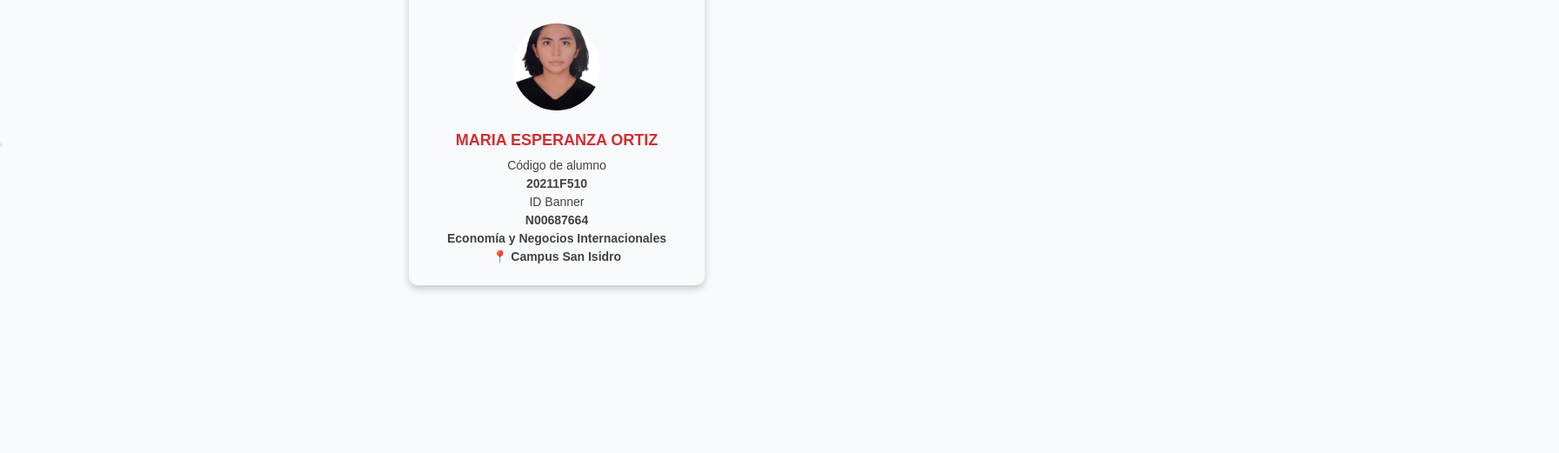
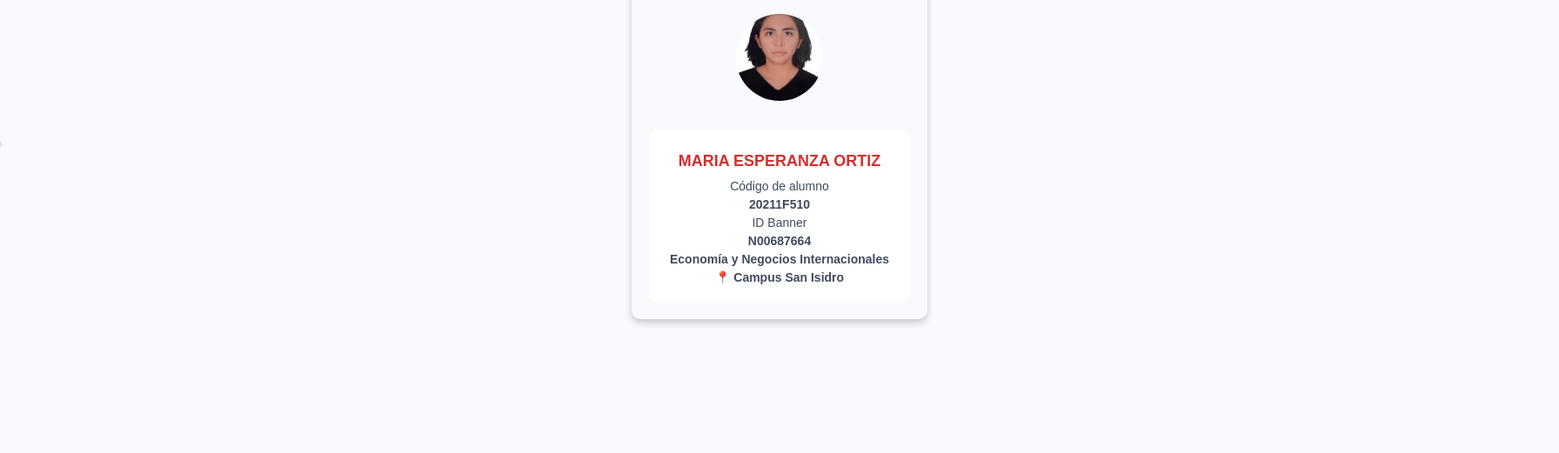
Before and after one commit to DerJagerMaster21/U_ID, a plain HTML site: page index.html in a window 1280 px wide. Shown: the part 307-828 px from the top of the page at 87% size, 1792 px wide, since content can reach past the window. Before the commit the page ends 800 px from the top, so only its background shows below. Drawn offline with Linux system fonts and the light colour scheme.

Commit message:
Version Preliminar 2

```diff
--- a/styles.css
+++ b/styles.css
@@ -1,16 +1,16 @@
 body {
-    font-family: 'Montserrat Bold', Arial, sans-serif; /* Change font to Roboto Bold */
-    background-color: #f9fafe; /* Keep the updated background color */
+    font-family: 'Solano Gothic MVB Negrita', Arial, sans-serif; /* Keep the font */
+    background-color: #f9fafe;
     display: flex;
     justify-content: center;
     align-items: center;
-    height: 100vh; /* Restore fixed height */
-    max-width: 414px; /* Restore original width */
-    margin: 0 auto; /* Center content horizontally */
+    width: 1792px; /* Set width to 1792px */
+    height: 828px; /* Set height to 828px */
+    margin: 0 auto;
 }
 
 .id-card {
-    background-color: #f9fafe;
+    background-color: f9fafe;
     border-radius: 10px;
     box-shadow: 0 4px 8px rgba(0, 0, 0, 0.2);
     width: 300px;
@@ -46,7 +46,7 @@ body {
     font-size: 24px;
     font-weight: bold;
     color: black;
-    background-color: #dbd9ff; /* Restore celeste pastel background */
+    background-color: #dbd9ff;
     padding: 5px 10px;
     border-radius: 5px;
     font-stretch: expanded;
@@ -66,6 +66,13 @@ body {
     margin: 10px 0;
 }
 
+.info {
+    background-color: #ffffff; /* Light gray background for the rectangle */
+    border-radius: 10px; /* Rounded corners */
+    padding: 15px; /* Add padding inside the rectangle */
+    margin-top: 20px; /* Add spacing above the rectangle */
+}
+
 .info h1 {
     font-size: 18px;
     color: #d32f2f;
@@ -74,7 +81,7 @@ body {
 
 .info p {
     font-size: 14px;
-    color: #424242;
+    color: #404b5f;
     margin: 5px 0;
 }
 
```
